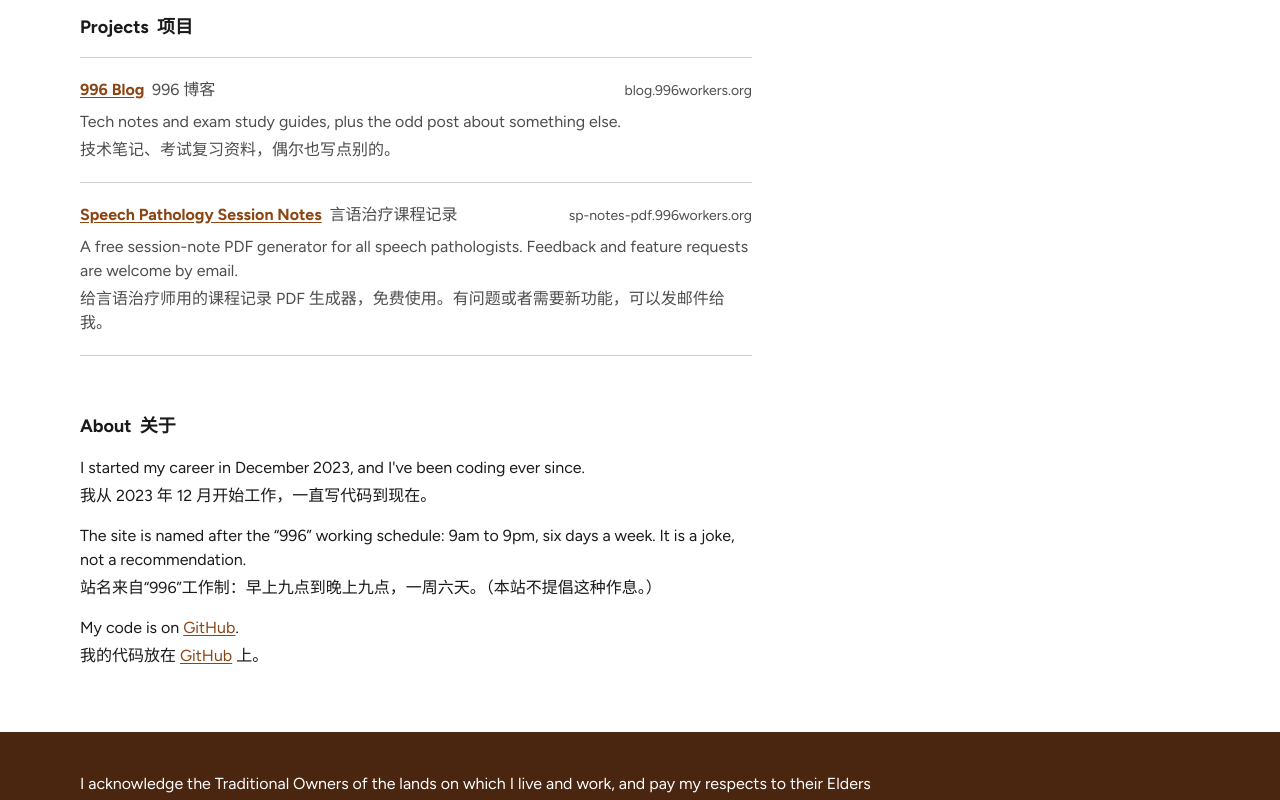
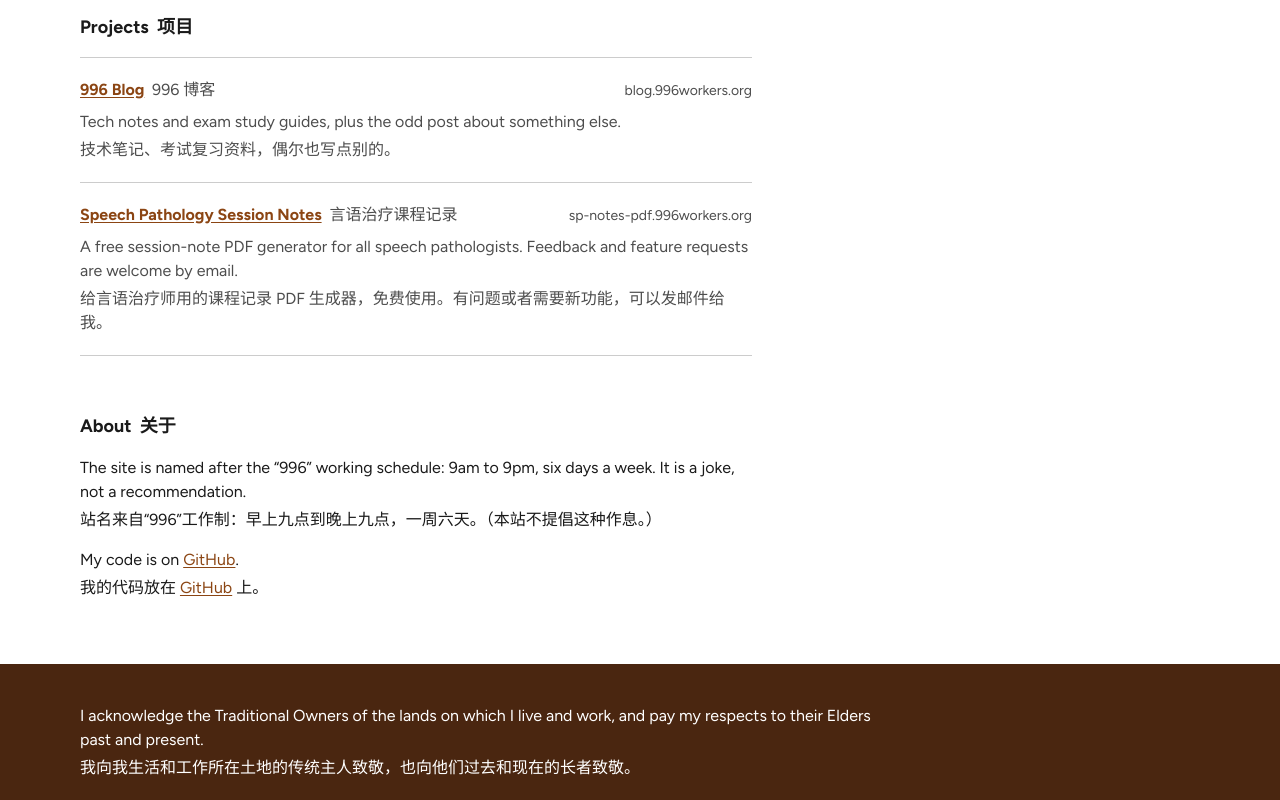
Before and after one commit to Blackmesa-Canteen/996-workers-org, a website: page index.html in a window 1280 px wide. Shown: the part 403-1203 px from the top of the page. Drawn offline with Linux system fonts and the light colour scheme.

Commit message:
Remove career start date from About

```diff
--- a/index.html
+++ b/index.html
@@ -111,10 +111,6 @@
       <h2 id="about-title" class="text-lg font-bold">About <span class="ml-1" lang="zh-Hans">关于</span></h2>
       <div class="mt-4 grid gap-4">
         <div>
-          <p>I started my career in December 2023, and I've been coding ever since.</p>
-          <p class="mt-1" lang="zh-Hans">我从 2023 年 12 月开始工作，一直写代码到现在。</p>
-        </div>
-        <div>
           <p>The site is named after the “996” working schedule: 9am to 9pm, six days a week. It is a joke, not a recommendation.</p>
           <p class="mt-1" lang="zh-Hans">站名来自“996”工作制：早上九点到晚上九点，一周六天。（本站不提倡这种作息。）</p>
         </div>
```
